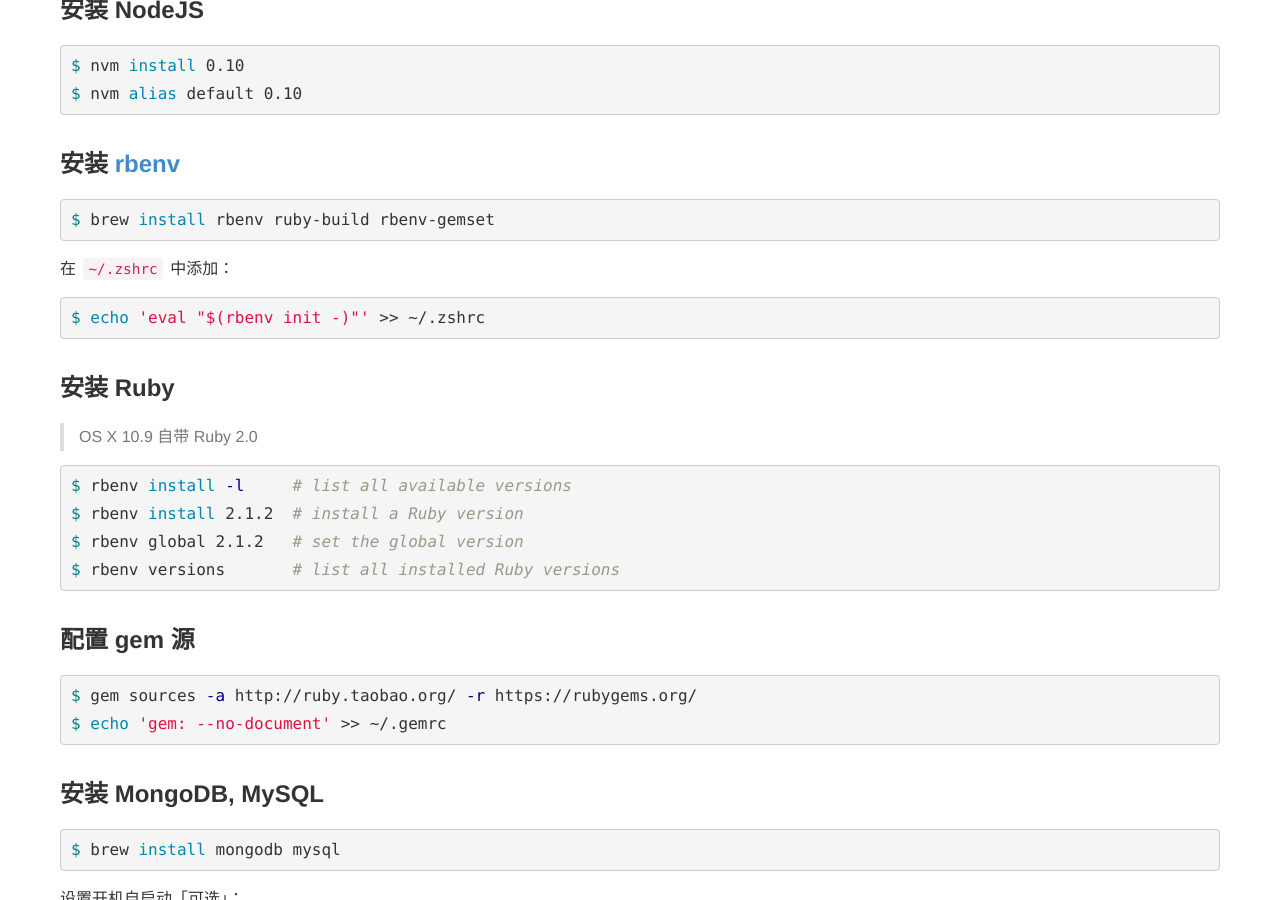
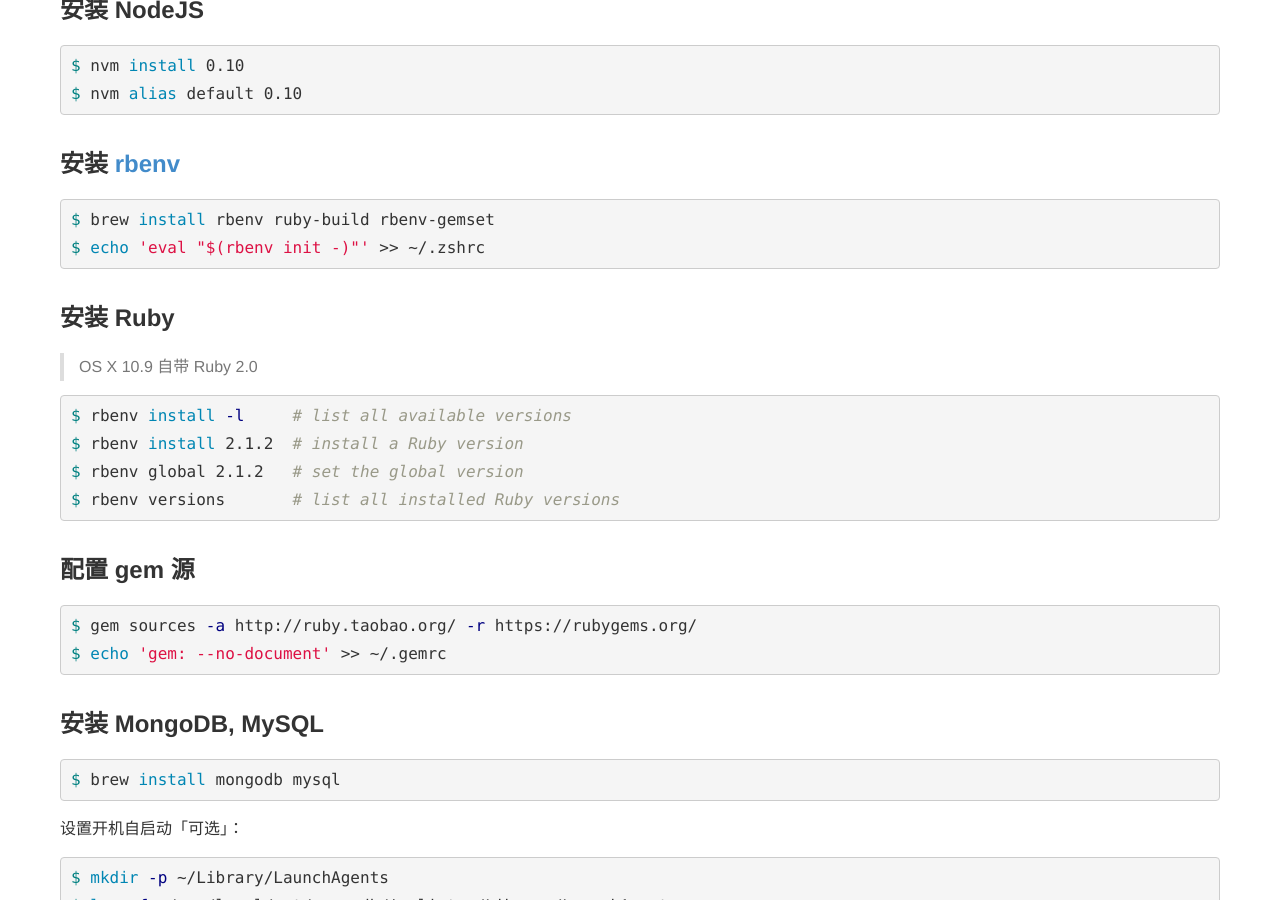
Before and after one commit to antife-yinyue/MrZhang.me, a Jekyll site: the page built from _posts/2014-06-23-after-reinstall-the-system.md, in a window 1280 px wide and 900 px high, scrolled down 1812 px. Built offline with Jekyll 4.4.1, drawn with Linux system fonts in a browser that asks for light colours; Markdown is read by kramdown in place of the engine named in the settings; comment, search, counter and statistics services are not loaded.

Commit message:
Update 2014-06-23-after-reinstall-the-system.md

````diff
--- a/_posts/2014-06-23-after-reinstall-the-system.md
+++ b/_posts/2014-06-23-after-reinstall-the-system.md
@@ -85,11 +85,6 @@
 
 ```sh
 $ brew install rbenv ruby-build rbenv-gemset
-```
-
-在 `~/.zshrc` 中添加：
-
-```sh
 $ echo 'eval "$(rbenv init -)"' >> ~/.zshrc
 ```
 
````
